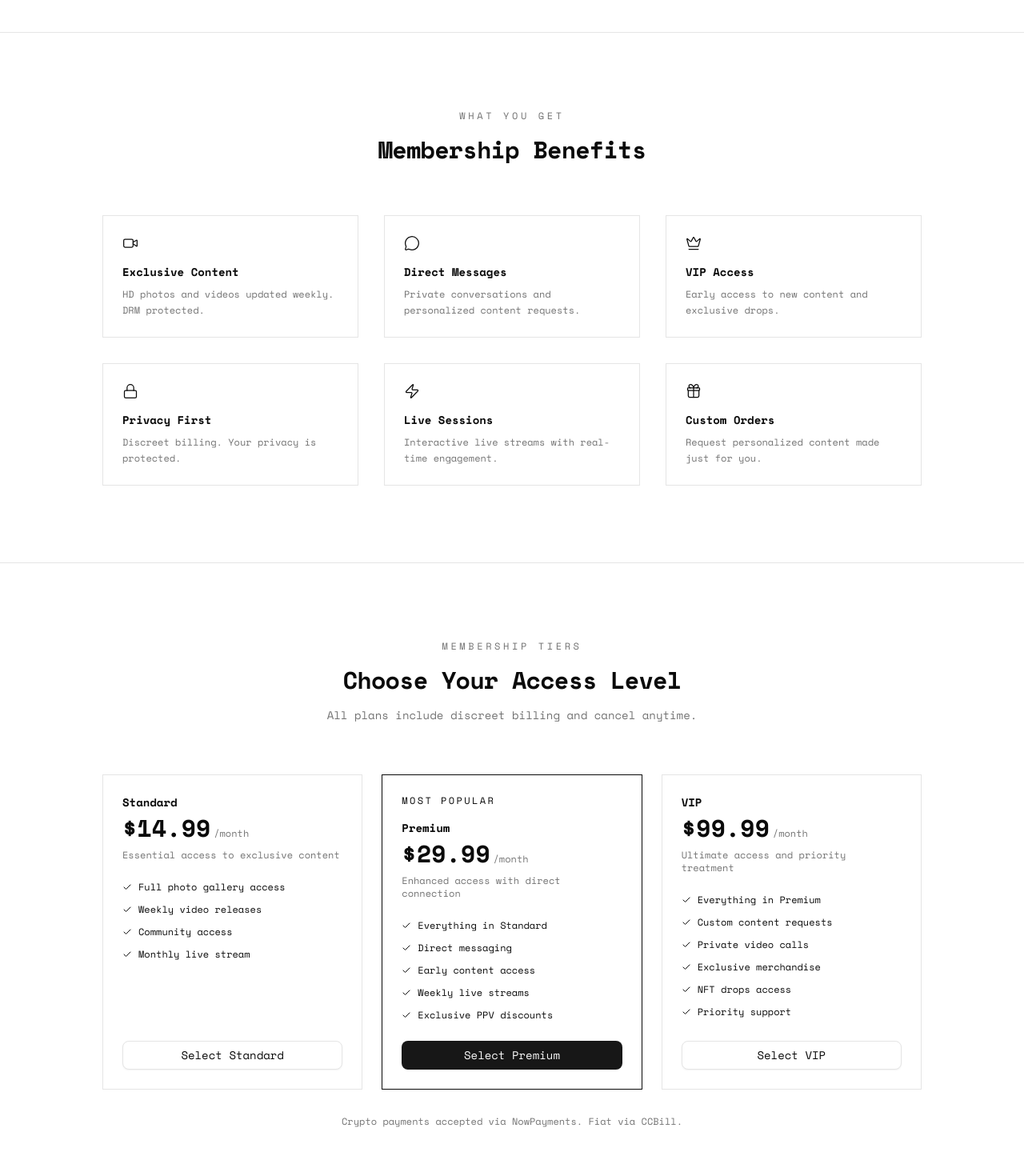
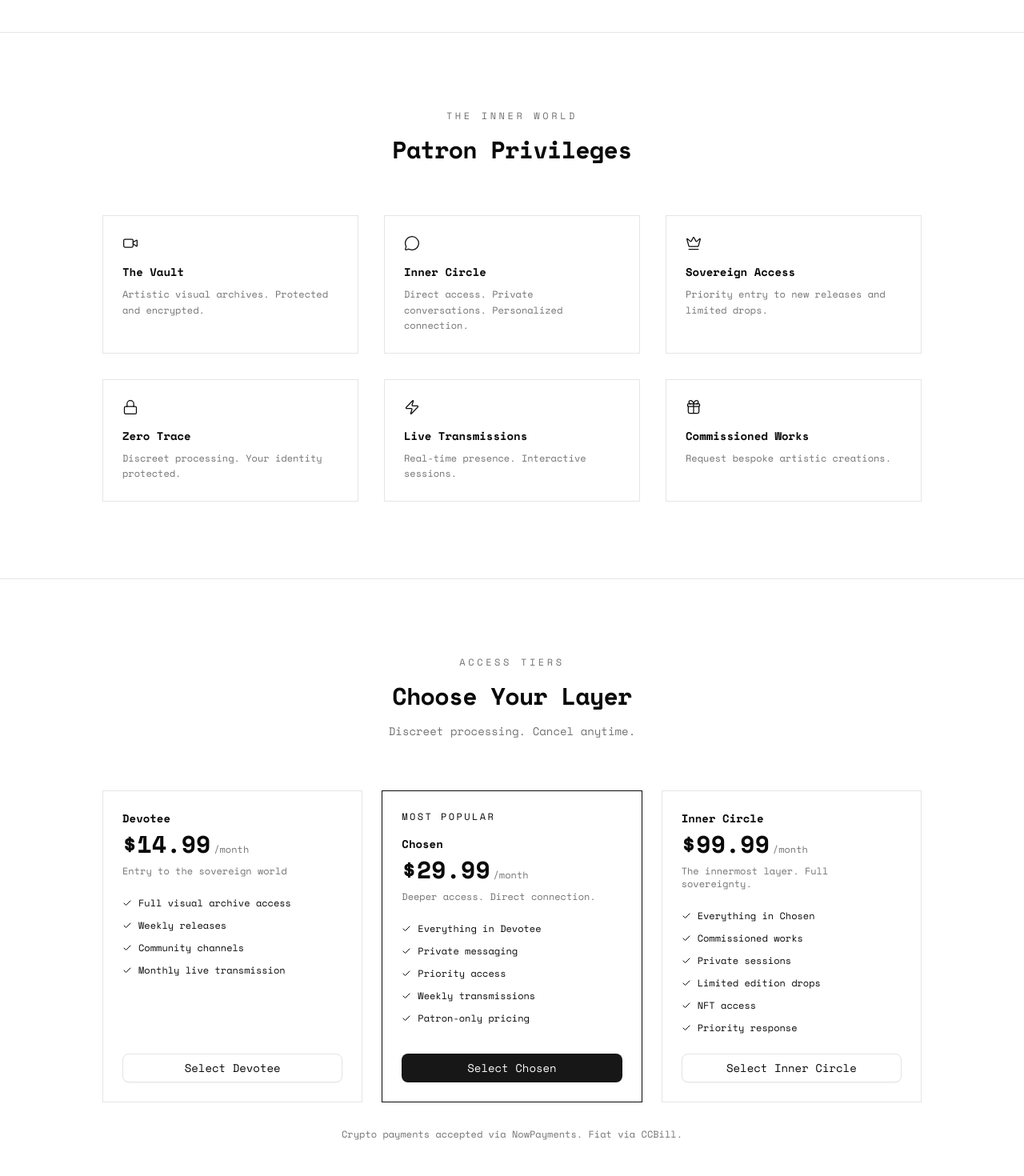
Before and after one commit to cnoirya/v0-cnoirya-platform-blueprint, a Next.js app: page / in a window 1280 px wide. Shown: the part 760-2230 px from the top of the page at 80% size. Built offline with nearby package versions, Linux system fonts and the light colour scheme.

Commit message:
feat: update platform language to align with CNOIRYA brand tone

```diff
--- a/app/admin/settings/page.tsx
+++ b/app/admin/settings/page.tsx
@@ -7,7 +7,7 @@ import { Input } from '@/components/ui/input'
 export default function AdminSettingsPage() {
   const [profile, setProfile] = useState({
     displayName: 'CNOIRYA',
-    bio: 'Premium adult content creator. Exclusive behind the scenes, photosets, videos, and more.',
+    bio: 'A sovereign archetype. Dark feminine empire. Patron-supported artistic expression.',
     website: 'https://cnoirya.com',
     twitter: '@cnoirya'
   })
--- a/app/dashboard/page.tsx
+++ b/app/dashboard/page.tsx
@@ -6,8 +6,8 @@ const feedItems = [
     id: '1',
     type: 'photo' as const,
     thumbnail: null,
-    title: 'New photoset just dropped',
-    description: 'Exclusive behind the scenes from the latest shoot. 24 HD photos inside.',
+    title: 'New visual series released',
+    description: 'Behind the veil. 24 frames from the latest artistic session.',
     likes: 847,
     comments: 52,
     timestamp: '2 hours ago',
@@ -17,8 +17,8 @@ const feedItems = [
     id: '2',
     type: 'video' as const,
     thumbnail: null,
-    title: 'Full video release',
-    description: 'The complete 12 minute video you have been waiting for.',
+    title: 'Full transmission unlocked',
+    description: 'The complete 12 minute visual journey.',
     likes: 1243,
     comments: 98,
     timestamp: '1 day ago',
@@ -29,8 +29,8 @@ const feedItems = [
     id: '3',
     type: 'ppv' as const,
     thumbnail: null,
-    title: 'PPV Special Content',
-    description: 'Unlock this exclusive content for Premium and VIP members only.',
+    title: 'Vault Access',
+    description: 'Unlock this rare archive. Chosen and Inner Circle only.',
     likes: 432,
     comments: 21,
     timestamp: '3 days ago',
@@ -41,8 +41,8 @@ const feedItems = [
     id: '4',
     type: 'photo' as const,
     thumbnail: null,
-    title: 'Weekly photo update',
-    description: 'Fresh content from this week. Shot in natural light.',
+    title: 'Weekly release',
+    description: 'New frames from this week. Natural light series.',
     likes: 621,
     comments: 34,
     timestamp: '5 days ago',
@@ -81,8 +81,8 @@ export default function DashboardPage() {
             <h3 className="text-xs font-bold mb-3">Quick Stats</h3>
             <div className="space-y-2 text-xs">
               <div className="flex items-center justify-between">
-                <span className="text-muted-foreground">Your Plan</span>
-                <span>Premium</span>
+                <span className="text-muted-foreground">Your Layer</span>
+                <span>Chosen</span>
               </div>
               <div className="flex items-center justify-between">
                 <span className="text-muted-foreground">Member Since</span>
@@ -103,7 +103,7 @@ export default function DashboardPage() {
                   <span>04</span>
                 </div>
                 <div className="flex-1">
-                  <p className="text-xs font-bold">Live Stream</p>
+                  <p className="text-xs font-bold">Live Transmission</p>
                   <p className="text-[10px] text-muted-foreground">Friday 8PM EST</p>
                 </div>
               </div>
@@ -112,7 +112,7 @@ export default function DashboardPage() {
                   <span>07</span>
                 </div>
                 <div className="flex-1">
-                  <p className="text-xs font-bold">New Video Drop</p>
+                  <p className="text-xs font-bold">New Release</p>
                   <p className="text-[10px] text-muted-foreground">Monday</p>
                 </div>
               </div>
--- a/app/layout.tsx
+++ b/app/layout.tsx
@@ -11,7 +11,7 @@ const spaceMono = Space_Mono({
 
 export const metadata: Metadata = {
   title: 'CNOIRYA | Exclusive Membership',
-  description: 'Premium adult content platform. 18+ only.',
+  description: 'A sovereign archetype. Dark feminine empire. Exclusive access to the inner world.',
   generator: 'v0.app',
   icons: {
     icon: [
--- a/app/login/page.tsx
+++ b/app/login/page.tsx
@@ -98,7 +98,7 @@ export default function LoginPage() {
         </p>
 
         <p className="text-center text-xs text-muted-foreground mt-8">
-          18+ Only
+          Restricted access
         </p>
       </div>
     </main>
--- a/app/privacy/page.tsx
+++ b/app/privacy/page.tsx
@@ -114,11 +114,11 @@ export default function PrivacyPage() {
           </section>
 
           <section>
-            <h2 className="text-xs font-bold uppercase tracking-widest mb-3">10. Children&apos;s Privacy</h2>
+            <h2 className="text-xs font-bold uppercase tracking-widest mb-3">10. Age Requirements</h2>
             <p className="text-neutral-600">
-              Our platform is strictly for adults 18 years and older. We do not knowingly collect
-              information from anyone under 18. If we discover we have collected information from
-              a minor, we will delete it immediately.
+              Our platform requires age verification for access. We do not knowingly collect
+              information from anyone who does not meet the age requirements. If we discover
+              unauthorized access, we will terminate the account immediately.
             </p>
           </section>
 
--- a/app/subscribe/page.tsx
+++ b/app/subscribe/page.tsx
@@ -9,28 +9,28 @@ import { Check, ArrowLeft } from 'lucide-react'
 
 const tiers = [
   {
-    id: 'standard',
-    name: 'Standard',
+    id: 'devotee',
+    name: 'Devotee',
     price: 14.99,
-    features: ['Full photo gallery', 'Weekly videos', 'Community access']
+    features: ['Visual archive access', 'Weekly releases', 'Community channels']
   },
   {
-    id: 'premium',
-    name: 'Premium',
+    id: 'chosen',
+    name: 'Chosen',
     price: 29.99,
-    features: ['Everything in Standard', 'Direct messaging', 'Weekly live streams']
+    features: ['Everything in Devotee', 'Private messaging', 'Weekly transmissions']
   },
   {
-    id: 'vip',
-    name: 'VIP',
+    id: 'inner-circle',
+    name: 'Inner Circle',
     price: 99.99,
-    features: ['Everything in Premium', 'Custom content', 'Private video calls']
+    features: ['Everything in Chosen', 'Commissioned works', 'Private sessions']
   }
 ]
 
 export default function SubscribePage() {
   const searchParams = useSearchParams()
-  const initialTier = searchParams.get('tier') || 'premium'
+  const initialTier = searchParams.get('tier') || 'chosen'
   const [selectedTier, setSelectedTier] = useState(initialTier)
   const [step, setStep] = useState(1)
   const [ageVerified, setAgeVerified] = useState(false)
@@ -51,7 +51,7 @@ export default function SubscribePage() {
         </Link>
 
         <div className="text-center mb-8">
-          <h1 className="text-xl font-bold tracking-tight mb-2">Subscribe to CNOIRYA</h1>
+          <h1 className="text-xl font-bold tracking-tight mb-2">Enter the Inner World</h1>
           <p className="text-xs text-muted-foreground">
             Step {step} of 3
           </p>
@@ -60,7 +60,7 @@ export default function SubscribePage() {
         {step === 1 && (
           <div className="space-y-6">
             <p className="text-xs text-muted-foreground text-center">
-              Select your membership tier
+              Select your access layer
             </p>
 
             <div className="space-y-3">
@@ -140,7 +140,7 @@ export default function SubscribePage() {
                   className="mt-0.5"
                 />
                 <span className="text-muted-foreground">
-                  I confirm I am 18 years of age or older and agree to the{' '}
+                  I confirm I meet the age requirements and agree to the{' '}
                   <Link href="/terms" className="text-foreground hover:underline">Terms of Service</Link>
                   {' '}and{' '}
                   <Link href="/privacy" className="text-foreground hover:underline">Privacy Policy</Link>.
--- a/components/age-gate.tsx
+++ b/components/age-gate.tsx
@@ -57,12 +57,12 @@ export function AgeGate({ children }: { children: React.ReactNode }) {
 
           <div className="border border-black p-6 mb-6">
             <p className="text-xs mb-4">
-              This website contains age-restricted content. By entering, you confirm that you are at least 18 years old and agree to our Terms of Service.
+              This is a sovereign space. By entering, you confirm you meet the age requirements and accept our Terms of Service.
             </p>
             <div className="text-xs text-neutral-500 space-y-1">
-              <p>- Adult content (18+)</p>
-              <p>- Explicit material</p>
-              <p>- Identity verification may be required</p>
+              <p>- Premium patron-only content</p>
+              <p>- Dark feminine artistic expression</p>
+              <p>- Verification required for access</p>
             </div>
           </div>
 
@@ -78,12 +78,12 @@ export function AgeGate({ children }: { children: React.ReactNode }) {
               onClick={handleVerify}
               className="flex-1 bg-black text-white text-xs uppercase tracking-widest"
             >
-              I am 18+
+              Enter
             </Button>
           </div>
 
           <p className="text-xs text-neutral-400 mt-6">
-            By clicking &quot;I am 18+&quot; you agree to our{" "}
+            By entering you agree to our{" "}
             <a href="/terms" className="underline">Terms</a> and{" "}
             <a href="/privacy" className="underline">Privacy Policy</a>
           </p>
--- a/components/dashboard/creator-card.tsx
+++ b/components/dashboard/creator-card.tsx
@@ -11,22 +11,22 @@ export function CreatorCard() {
         </div>
         <div>
           <h3 className="text-sm font-bold">CNOIRYA</h3>
-          <p className="text-[10px] text-muted-foreground">Creator</p>
+          <p className="text-[10px] text-muted-foreground">Sovereign</p>
         </div>
       </div>
 
       <div className="grid grid-cols-3 gap-2 mb-4 text-center">
         <div className="p-2 border border-border">
           <p className="text-sm font-bold">842</p>
-          <p className="text-[10px] text-muted-foreground">Posts</p>
+          <p className="text-[10px] text-muted-foreground">Archives</p>
         </div>
         <div className="p-2 border border-border">
           <p className="text-sm font-bold">24K</p>
-          <p className="text-[10px] text-muted-foreground">Likes</p>
+          <p className="text-[10px] text-muted-foreground">Devotions</p>
         </div>
         <div className="p-2 border border-border">
           <p className="text-sm font-bold">5.2K</p>
-          <p className="text-[10px] text-muted-foreground">Members</p>
+          <p className="text-[10px] text-muted-foreground">Patrons</p>
         </div>
       </div>
 
--- a/components/footer.tsx
+++ b/components/footer.tsx
@@ -95,7 +95,7 @@ export function Footer() {
             CNOIRYA. All rights reserved.
           </p>
           <p className="text-xs text-muted-foreground">
-            18+ Adults Only. Age verification required.
+            Restricted access. Verification required.
           </p>
         </div>
       </div>
--- a/components/landing/features.tsx
+++ b/components/landing/features.tsx
@@ -3,33 +3,33 @@ import { Lock, MessageCircle, Video, Crown, Gift, Zap } from 'lucide-react'
 const features = [
   {
     icon: Video,
-    title: 'Exclusive Content',
-    description: 'HD photos and videos updated weekly. DRM protected.'
+    title: 'The Vault',
+    description: 'Artistic visual archives. Protected and encrypted.'
   },
   {
     icon: MessageCircle,
-    title: 'Direct Messages',
-    description: 'Private conversations and personalized content requests.'
+    title: 'Inner Circle',
+    description: 'Direct access. Private conversations. Personalized connection.'
   },
   {
     icon: Crown,
-    title: 'VIP Access',
-    description: 'Early access to new content and exclusive drops.'
+    title: 'Sovereign Access',
+    description: 'Priority entry to new releases and limited drops.'
   },
   {
     icon: Lock,
-    title: 'Privacy First',
-    description: 'Discreet billing. Your privacy is protected.'
+    title: 'Zero Trace',
+    description: 'Discreet processing. Your identity protected.'
   },
   {
     icon: Zap,
-    title: 'Live Sessions',
-    description: 'Interactive live streams with real-time engagement.'
+    title: 'Live Transmissions',
+    description: 'Real-time presence. Interactive sessions.'
   },
   {
     icon: Gift,
-    title: 'Custom Orders',
-    description: 'Request personalized content made just for you.'
+    title: 'Commissioned Works',
+    description: 'Request bespoke artistic creations.'
   }
 ]
 
@@ -39,10 +39,10 @@ export function Features() {
       <div className="max-w-5xl mx-auto">
         <div className="text-center mb-16">
           <p className="text-xs tracking-[0.3em] text-muted-foreground mb-4">
-            WHAT YOU GET
+            THE INNER WORLD
           </p>
           <h2 className="text-2xl md:text-3xl font-bold tracking-tight">
-            Membership Benefits
+            Patron Privileges
           </h2>
         </div>
 
--- a/components/landing/hero.tsx
+++ b/components/landing/hero.tsx
@@ -15,8 +15,8 @@ export function Hero() {
         </h1>
 
         <p className="text-sm md:text-base text-muted-foreground max-w-md mx-auto mb-10 leading-relaxed">
-          Premium adult content. Exclusive access. Direct connection.
-          Join the inner circle.
+          A sovereign archetype. Dark feminine empire.
+          Enter the inner world.
         </p>
 
         <div className="flex flex-col sm:flex-row items-center justify-center gap-4">
@@ -34,7 +34,7 @@ export function Hero() {
         </div>
 
         <p className="mt-12 text-xs text-muted-foreground">
-          18+ Only. Age verification required.
+          Restricted access. Verification required.
         </p>
       </div>
     </section>
--- a/components/landing/pricing.tsx
+++ b/components/landing/pricing.tsx
@@ -4,44 +4,44 @@ import { Check } from 'lucide-react'
 
 const tiers = [
   {
-    name: 'Standard',
+    name: 'Devotee',
     price: '$14.99',
     period: '/month',
-    description: 'Essential access to exclusive content',
+    description: 'Entry to the sovereign world',
     features: [
-      'Full photo gallery access',
-      'Weekly video releases',
-      'Community access',
-      'Monthly live stream'
+      'Full visual archive access',
+      'Weekly releases',
+      'Community channels',
+      'Monthly live transmission'
     ],
     popular: false
   },
   {
-    name: 'Premium',
+    name: 'Chosen',
     price: '$29.99',
     period: '/month',
-    description: 'Enhanced access with direct connection',
+    description: 'Deeper access. Direct connection.',
     features: [
-      'Everything in Standard',
-      'Direct messaging',
-      'Early content access',
-      'Weekly live streams',
-      'Exclusive PPV discounts'
+      'Everything in Devotee',
+      'Private messaging',
+      'Priority access',
+      'Weekly transmissions',
+      'Patron-only pricing'
     ],
     popular: true
   },
   {
-    name: 'VIP',
+    name: 'Inner Circle',
     price: '$99.99',
     period: '/month',
-    description: 'Ultimate access and priority treatment',
+    description: 'The innermost layer. Full sovereignty.',
     features: [
-      'Everything in Premium',
-      'Custom content requests',
-      'Private video calls',
-      'Exclusive merchandise',
-      'NFT drops access',
-      'Priority support'
+      'Everything in Chosen',
+      'Commissioned works',
+      'Private sessions',
+      'Limited edition drops',
+      'NFT access',
+      'Priority response'
     ],
     popular: false
   }
@@ -53,13 +53,13 @@ export function Pricing() {
       <div className="max-w-5xl mx-auto">
         <div className="text-center mb-16">
           <p className="text-xs tracking-[0.3em] text-muted-foreground mb-4">
-            MEMBERSHIP TIERS
+            ACCESS TIERS
           </p>
           <h2 className="text-2xl md:text-3xl font-bold tracking-tight mb-4">
-            Choose Your Access Level
+            Choose Your Layer
           </h2>
           <p className="text-sm text-muted-foreground">
-            All plans include discreet billing and cancel anytime.
+            Discreet processing. Cancel anytime.
           </p>
         </div>
 
```
